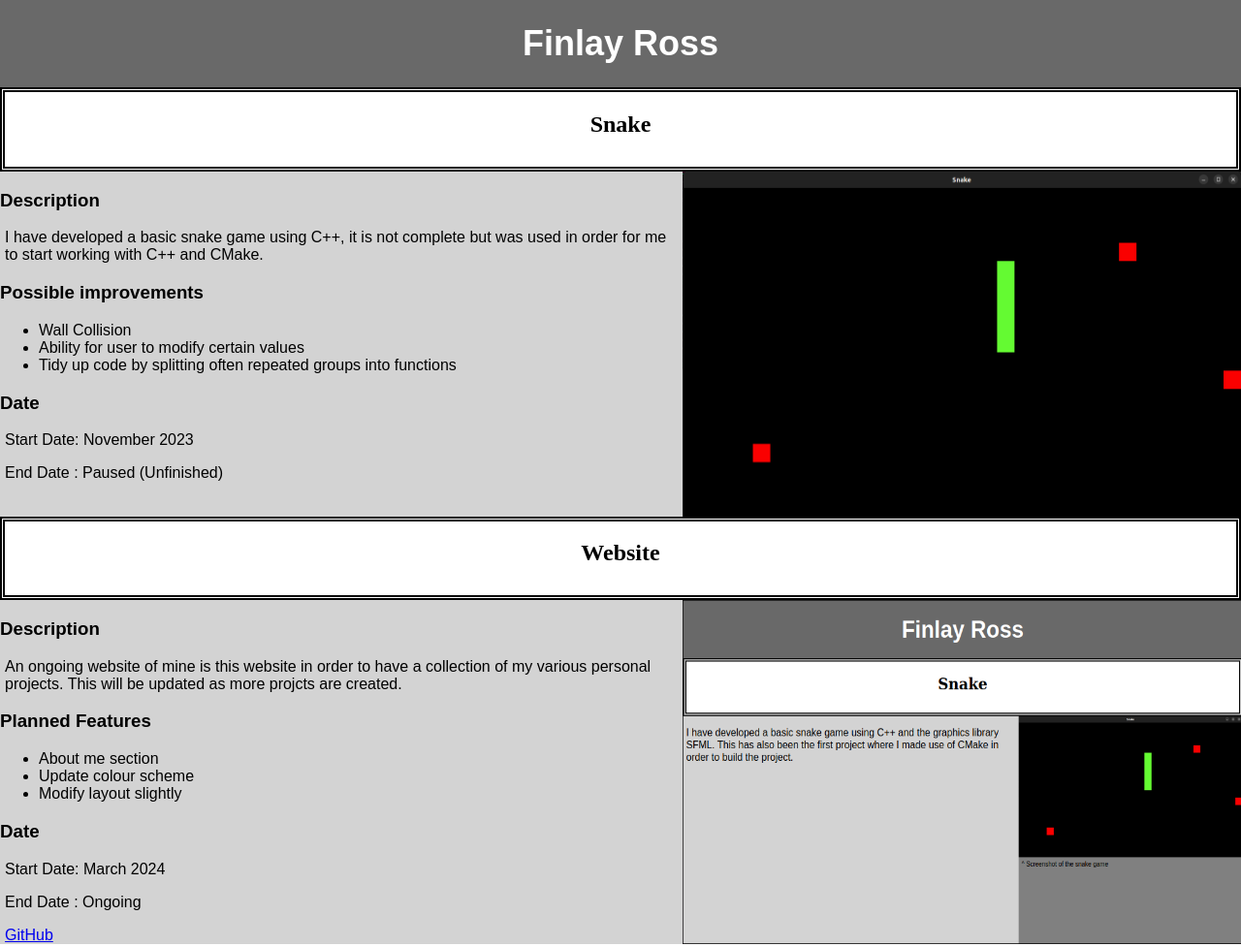
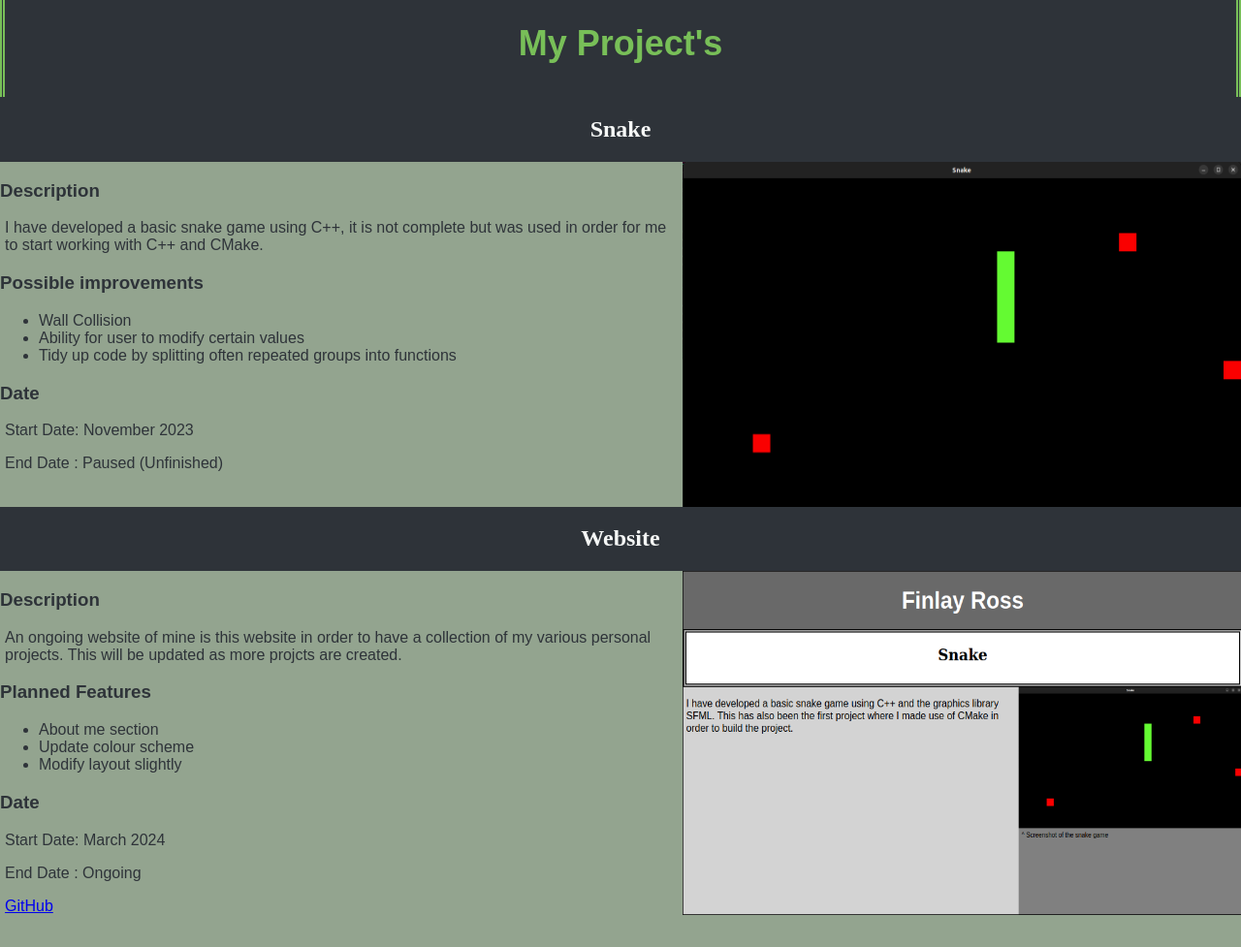
Before and after one commit to fnkle/Personal_Website, a plain HTML site: page index.html in a window 1280 px wide. Shown: the whole page at 97% size. After the commit the page ends 949 px from the top, so only its background shows below. Drawn offline with Linux system fonts and the light colour scheme.

Commit message:
testing colours

```diff
--- a/index.html
+++ b/index.html
@@ -11,7 +11,7 @@
 
 <body>
 	<div class="banner">
-		<h1>Finlay Ross</h1>
+		<h1>My Project's</h1>
 	</div>
 
 	<div class="projectTitle" id="pTitle1">
--- a/styles.css
+++ b/styles.css
@@ -1,10 +1,11 @@
+
 body {
+    background-color: #93A48F;
     display: grid;
     height:100%;
     grid-template-areas: "header header" "pTitle1 pTitle1" "project1 image1" "pTitle2 pTitle2" "project2 image2";
     grid-template-rows: 1fr 1fr 5fr 1fr 5fr ;
 	grid-template-columns: 11fr 9fr;
-	row-gap: 5px;
     align-items: center;
     height: 100vh;
     width: 100vw;
@@ -39,24 +40,24 @@ body {
 .banner {
     grid-area: header;
     text-align: center;
-    background-color: dimgrey;
+    color: #78BF58;
+    background-color: #2E3339;
     font-family: Arial, Helvetica, sans-serif;
     font-size: large;
-    color: white;
     background-size: cover;
     height:100%;
+    border: 5px double #78BF58;
 }
 .projectTitle {
 	grid-area: pTitle;
 	text-align: center;
-    background-color: white;
+    background-color: #2E3339;
+    color: #F5F7F6;
 	height: 100%;
-	border-style: double;
-	border-width: 5px;
 }
 .project{
-    background-color: lightgrey;
-    color: black;
+    color: #2E3339;
+    background-color: #93A48F;
     font-family: Arial, Helvetica, sans-serif;
     font-size: medium;
     margin: 0;
@@ -77,7 +78,7 @@ body {
     font-size: large;
     padding:0;
     margin: 0;
-    background-color: grey;
+    background-color: #93A48F;
     background-size: cover;
     height:100%;
 }
```
